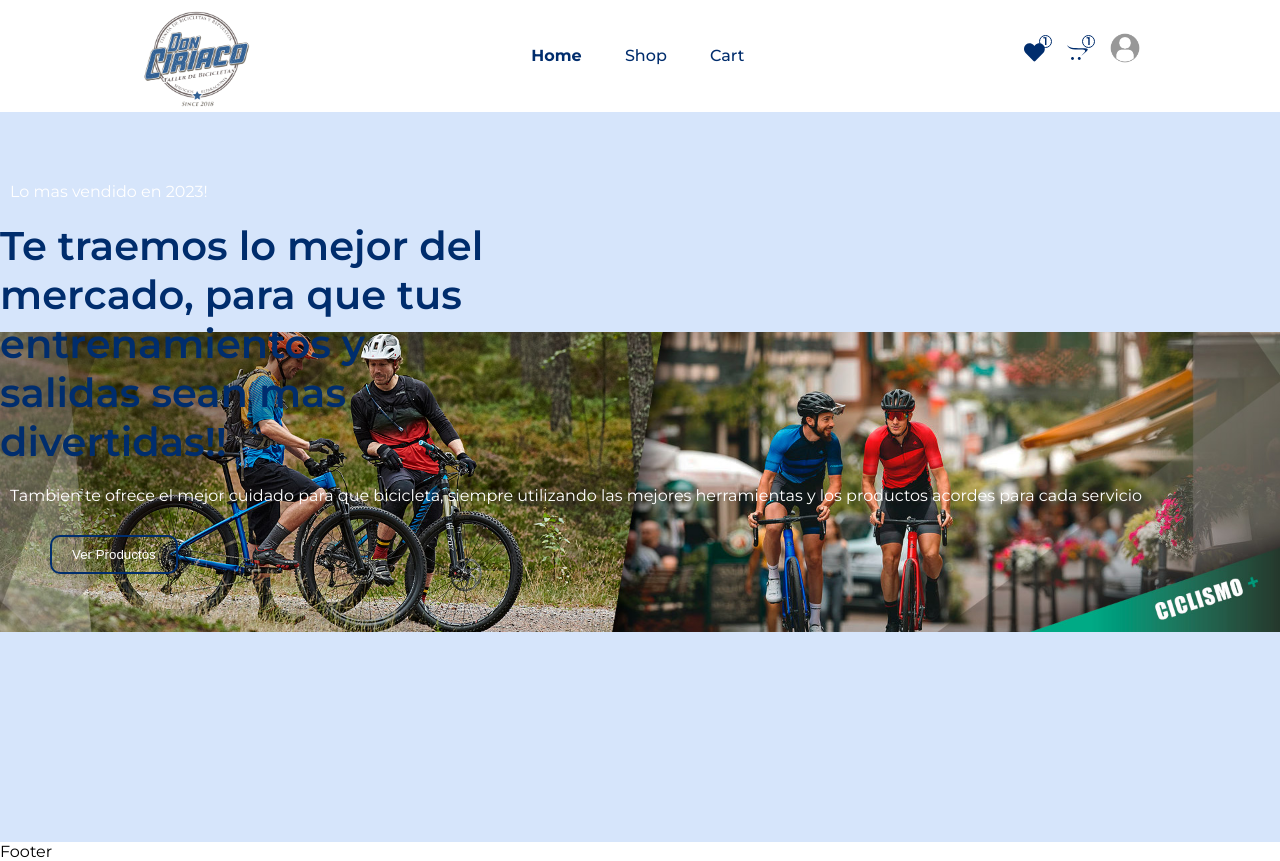
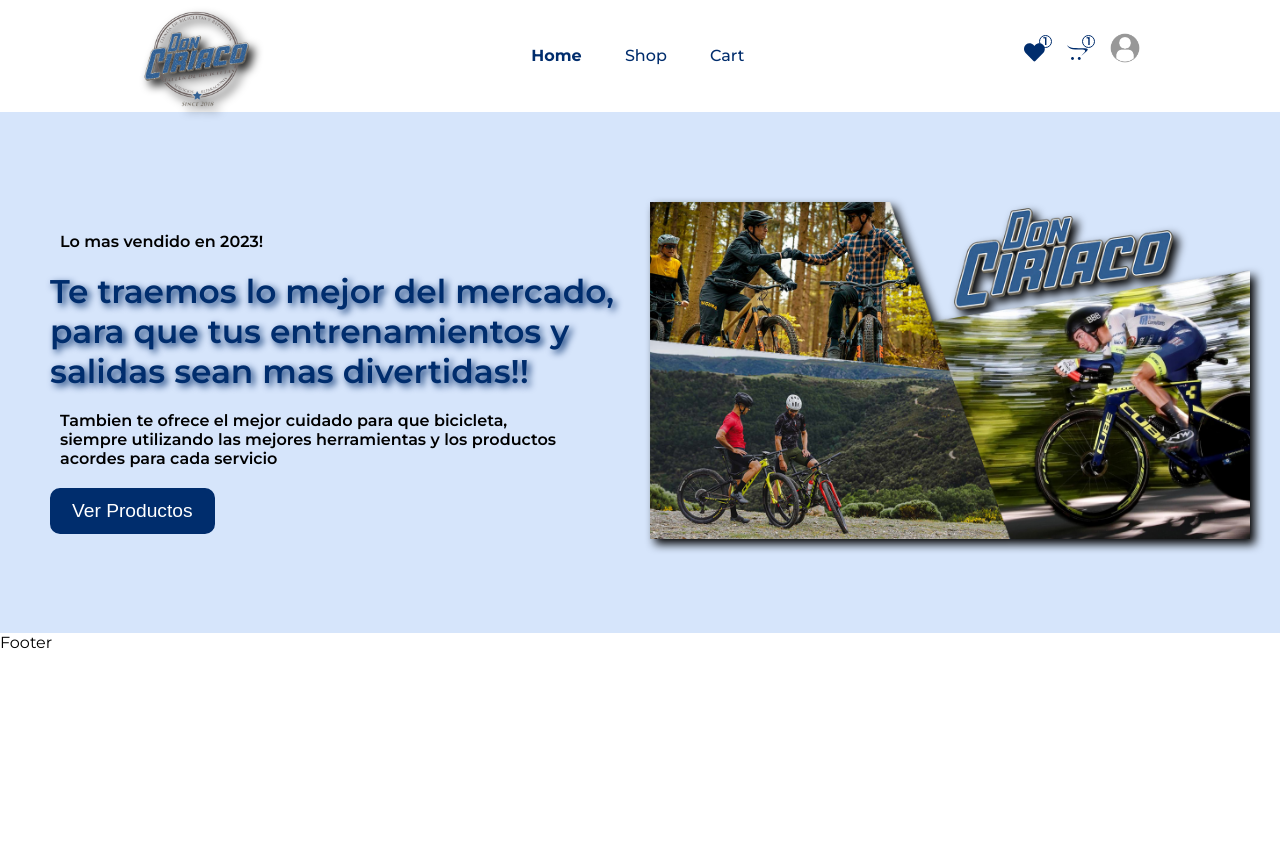
Before and after one commit to lealanza/donciriacoreact, a React (Create React App) app: page /home in a window 1280 px wide. After the commit the page ends 800 px from the top, so only its background shows below. Built offline with nearby package versions, Linux system fonts and the light colour scheme.

Commit message:
hero casi listo

```diff
--- a/src/App.css
+++ b/src/App.css
@@ -16,7 +16,7 @@
 
 /* reset browser default */
 *{
-  margin: 0;
+  margin: 0 auto;
   padding: 0;
   box-sizing: border-box;
 }
@@ -57,6 +57,7 @@
 a{
   text-decoration: none;
   list-style: none;
+  color: var(--color-primary);
 }
 img{
   width:100%;
--- a/src/components/Header/Header.jsx
+++ b/src/components/Header/Header.jsx
@@ -1,5 +1,5 @@
 import React from 'react'
-import { NavLink } from 'react-router-dom'
+import { Link, NavLink } from 'react-router-dom'
 import './header.css'
 import { Container, Row } from 'reactstrap'
 import logo from '../../LOGOS/logo.png'
@@ -28,9 +28,9 @@
             <Container>
                 <Row>
                     <div className="nav__wrapper">
-                        <div className="logo">
+                        <Link className="logo" to="/home">
                             <img src={logo} alt="logo" />
-                        </div>
+                        </Link>
                         <div className="navigation">
                             <ul className="menu">
                                 {
--- a/src/components/Header/header.css
+++ b/src/components/Header/header.css
@@ -1,12 +1,13 @@
 .header{
-    width: 100%;
+    max-width: 1300px;
     height: auto;
     line-height: 70px;
 
 }
 .nav__wrapper{
     display: flex;
-    justify-content: space-around;
+    margin: 0 auto;
+    justify-content: space-between;
     align-items: center;
 
 
@@ -18,9 +19,9 @@
     line-height: 70px;
 }
 .logo img{
-
     width: 7rem;
     height: 7rem;
+    filter: drop-shadow( 5px 5px 5px #000000 );
 }
 
 .menu{
@@ -32,7 +33,7 @@
 
 .nav__item a{
     color: var(--color-primary);
-        text-decoration: none;
+    text-decoration: none;
     font-weight: 500;
     cursor: pointer;
 }
--- a/src/components/Helmet/Helmet.js
+++ b/src/components/Helmet/Helmet.js
@@ -1,7 +1,7 @@
 import React from 'react'
 
 const Helmet = (props) => {
-    document.title ='Don Ciriaco -' + props.title
+    document.title ='Don Ciriaco - ' + props.title
   return (
     <div className='w-100'>
       {props.children}
--- a/src/index.css
+++ /dev/null
@@ -1,76 +0,0 @@
-body {
-  margin: 0;
-  font-family: -apple-system, BlinkMacSystemFont, 'Segoe UI', 'Roboto', 'Oxygen',
-    'Ubuntu', 'Cantarell', 'Fira Sans', 'Droid Sans', 'Helvetica Neue',
-    sans-serif;
-  -webkit-font-smoothing: antialiased;
-  -moz-osx-font-smoothing: grayscale;
-}
-
-code {
-  font-family: source-code-pro, Menlo, Monaco, Consolas, 'Courier New',
-    monospace;
-}
-:root{
-  --card-bg-01: #fdefe6;
-  --card-bg-02: #d6e5fb;
-  --card-bg-03: #ceebe9;
-  --card-bg-04: #e2f2b2;
-  --color-primary: #002d6d;
-  --color-second: #8daad4cc;
-  --hero-bg: #d6e5fb;
-  --heading-fontSize: 2rem;
-  --small-text-color: #999;
-  --heading-text-color: #0a1d37;
-}
-
-/* reset browser default */
-*{
-  margin: 0;
-  padding: 0;
-  box-sizing: border-box;
-}
-
-body{
-  font-family: "Montserrat", sans-serif;
-}
-
-h1,
-h2,
-h3,
-h4,
-h5,
-h6,
-p{
-  padding: 0;
-  margin: 0;
-}
-
-p{
-  color: var(--small-text-color);
-  font-size: 1rem;
-}
-
-h1,
-h2{
-  font-size: var(--heading-fontSize);
-}
-
-ul{
-  list-style: none;
-}
-li{
-  list-style: none;
-}
-
-a{
-  text-decoration: none;
-  color: unset;
-  list-style: none;
-}
-img{
-  width:100%;
-}
-section{
-  padding: 60px 0px;
-}
--- a/src/index.js
+++ b/src/index.js
@@ -1,6 +1,5 @@
 import React from 'react';
 import ReactDOM from 'react-dom/client';
-import './index.css';
 import App from './App';
 import reportWebVitals from './reportWebVitals';
 import { BrowserRouter } from 'react-router-dom';
--- a/src/pages/Cart.jsx
+++ b/src/pages/Cart.jsx
@@ -1,8 +1,12 @@
 import React from 'react'
+import Helmet from '../components/Helmet/Helmet'
 
 const Cart = () => {
   return (
-    <div>Cart</div>
+    <Helmet title={"Cart"}>
+       <div>Cart</div>
+    </Helmet>
+
   )
 }
 
--- a/src/pages/Home.jsx
+++ b/src/pages/Home.jsx
@@ -1,11 +1,10 @@
 import React from 'react'
 import Helmet from '../components/Helmet/Helmet'
 import { Container, Row, Col } from 'reactstrap'
-import Button from '@mui/material/Button';
-import heroImg from '../images/hero.jpg'
+import heroImg from '../images/hero.png'
 import '../styles/home.css'
 import { Link } from 'react-router-dom';
-
+import { motion } from 'framer-motion'
 
 
 const Home = () => {
@@ -16,13 +15,23 @@
         <Container>
           <Row>
             <Col lg='6'md='6'>
+              <div className="hero__wrapper">
               <div className="hero__content">
                 <p className="hero__subtitle">Lo mas vendido en {year}!</p>
-                <h2>Te traemos lo mejor del mercado, para que tus entrenamientos y salidas sean mas divertidas!!</h2>
+                <h3>Te traemos lo mejor del mercado, para que tus entrenamientos y salidas sean mas divertidas!!</h3>
                 <p>Tambien te ofrece el mejor cuidado para que bicicleta, siempre utilizando las mejores herramientas y los productos acordes para cada servicio</p>
-                <button variant="outlined" className='buy__btn'><Link to='/shop'>Ver Productos</Link></button>
+                <motion.button whileTap={{scale:1.1}} className='buy__btn'><Link to='/shop'>Ver Productos</Link></motion.button>
               </div>
+              <div className='hero__img'>
+                <img src={heroImg} className='heroImg' />
+              </div>
+              </div>
+
             </Col>
+            <Col lg='6'md='6'>
+
+
+              </Col>
 
           </Row>
         </Container>
--- a/src/pages/Shop.jsx
+++ b/src/pages/Shop.jsx
@@ -1,8 +1,12 @@
 import React from 'react'
+import Helmet from '../components/Helmet/Helmet'
 
 const Shop = () => {
   return (
-    <div>Shop</div>
+    <Helmet title={"Shop"}>
+       <div>Shop</div>
+    </Helmet>
+
   )
 }
 
--- a/src/styles/home.css
+++ b/src/styles/home.css
@@ -1,41 +1,59 @@
 .hero__section{
     background: var(--hero-bg);
-
-
 }
 .hero__wrapper{
-    display: flex;
+    width: 1300px;
+    margin:10px auto ;
+    display: grid;
+    grid-template-columns: 2fr 2fr;
+    padding: 20px 50px;
 }
 .hero__content{
-    margin: auto;
-    max-width: 1400px;
-    height: 600px;
-    background-image: url("../images/hero.jpg");
-    background-position: center;
-    background-size: contain;
-    background-repeat: no-repeat;
+    padding-top: 20px;
+    margin: 0 auto;
+    max-width: 1300px;
 }
 
-.hero__section h2{
+.hero__section h3{
     color: var(--color-primary);
-    font-size: 2.5rem;
+    font-size: 2.05rem;
     font-weight: 600;
     margin: 20px 0px;
-    max-width: 500px;
+    max-width:600px;
+    /**filter: drop-shadow( 5px 5px 5px var(--color-primary) );**/
+    text-shadow:3px 3px 7px var(--color-primary);
 }
 
 .hero__section p{
     margin: 10px;
-    color: #fff;
+    color: black;
+    font-weight: 600;
+    max-width:500px;
+}
+.hero__section p:nth-child(1){
+    font-weight: 600;
 }
 
 .buy__btn{
     position: relative;
-    top: 20px;
-    left: 50px;
+    top: 10px;
     padding: 10px 20px;
-    background: transparent;
+    font-weight: 400;
+    font-size: larger;
+    background-color: transparent;
     border-radius: 10px;
-    color: #fff;
+    background-color:var(--color-primary);
     border: 2px solid var(--color-primary);
 }
+a{
+    color: #fff;
+    font-weight: 300;
+}
+.buy__btn::after{
+    color: var(--color-primary);
+}
+
+.heroImg{
+    max-width: 600px;
+    filter: drop-shadow( 5px 5px 5px #000000 );
+}
```
Also changed, not shown: src/images/hero.jpg (deleted), src/images/hero.png (added).
